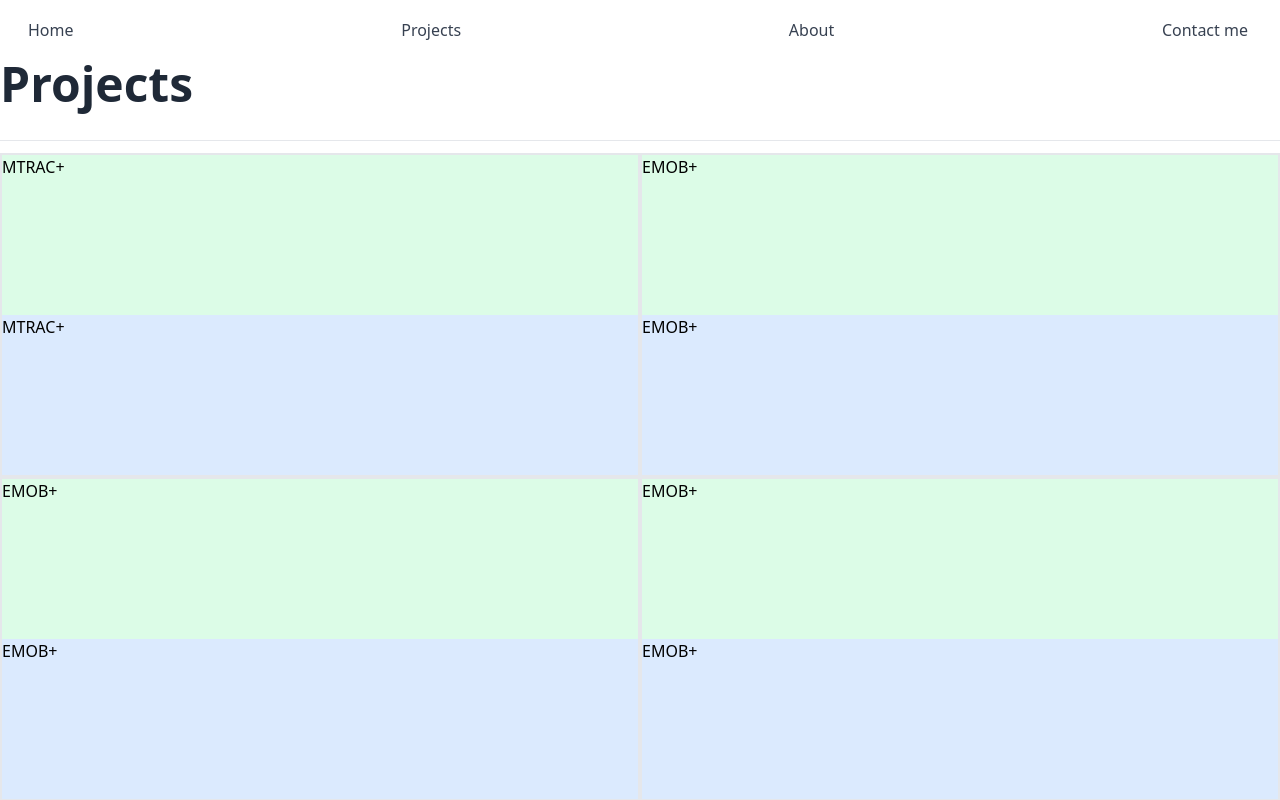
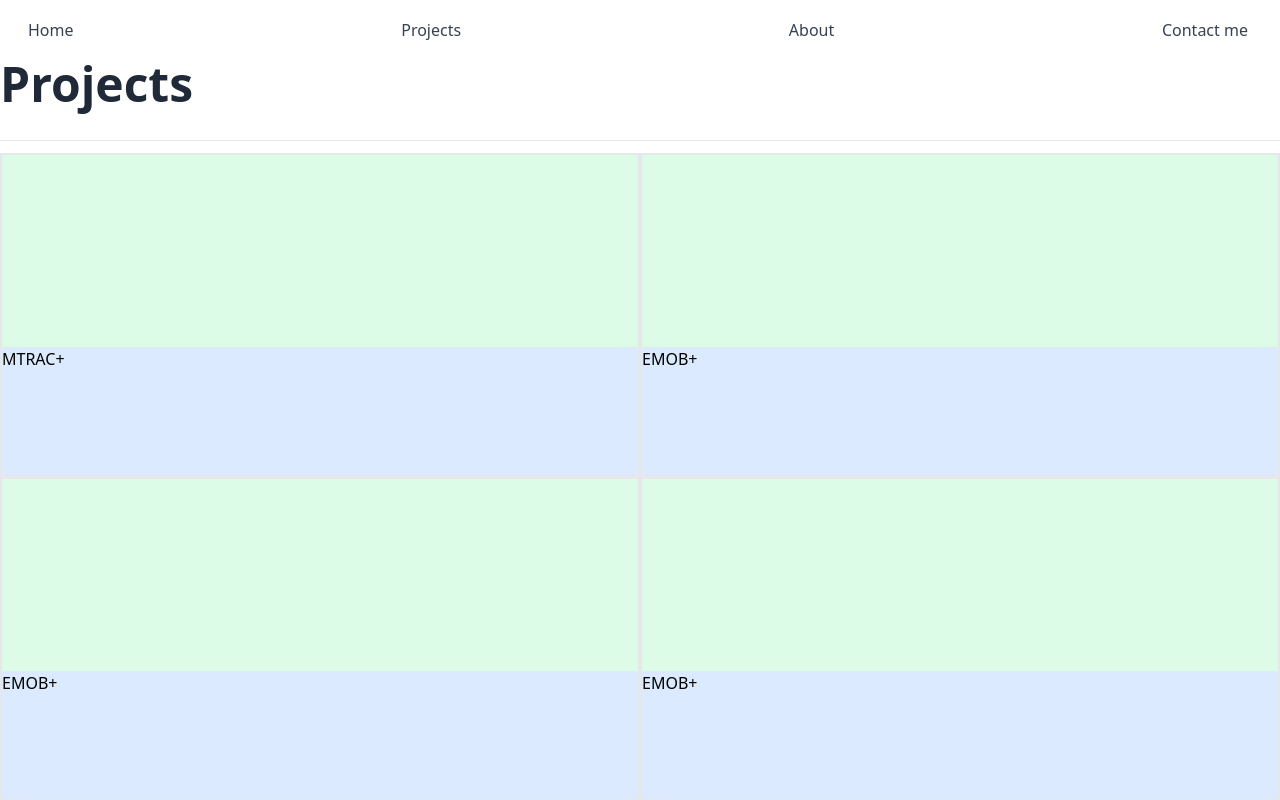
Before and after one commit to chuahziyang/Personal-Portfolio, a Vue app in the folder client/: page /projects in a window 1280 px wide. Shown: the top 800 px of the page. Built offline with nearby package versions, Linux system fonts and the light colour scheme.

Commit message:
dstructure project

```diff
--- a/client/src/components/ProjectPanel.vue
+++ b/client/src/components/ProjectPanel.vue
@@ -7,12 +7,16 @@ interface Props {
 }
 
 const props = defineProps<Props>();
+const { name, linktoinfo, linktoproject, image } = props.project;
+
 console.log(props);
 </script>
 
 <template>
   <div class="flex-col flex bg-red-800">
-    <div class="bg-green-100 basis-1/2">{{ props.project.name }}</div>
-    <div class="bg-blue-100 basis-1/2">{{ props.project.name }}</div>
+    <div class="bg-green-100 basis-3/5">{{ image }}</div>
+    <div class="bg-blue-100 basis-2/5">
+      {{ name }}
+    </div>
   </div>
 </template>
```
